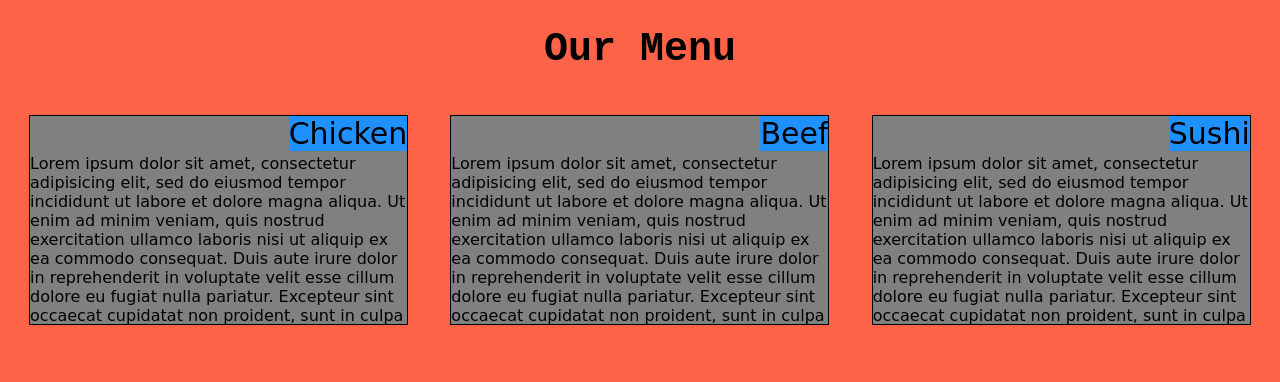
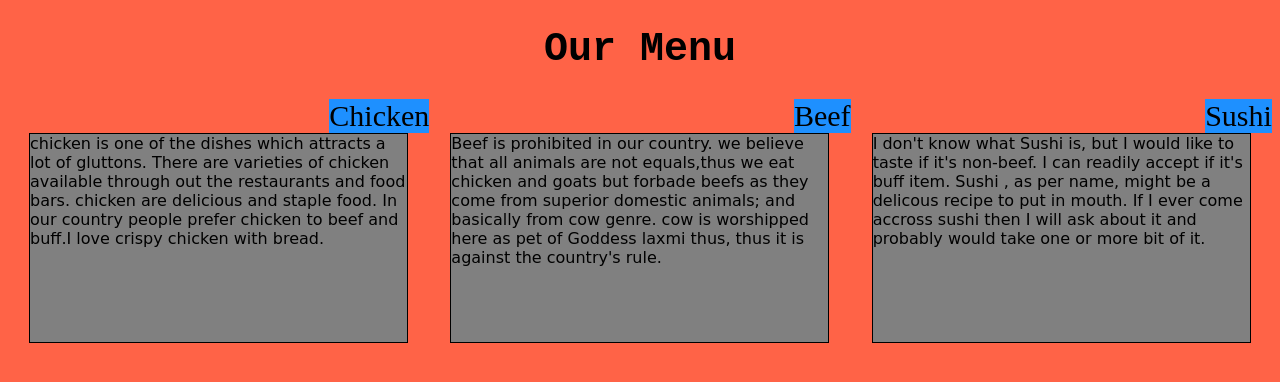
Before and after one commit to Yarbind/coursera-Test, a plain HTML site: page mod2-solution/index.html in a window 1280 px wide. Drawn offline with Linux system fonts and the light colour scheme.

Commit message:
modified assignment

```diff
--- a/mod2-solution/index.html
+++ b/mod2-solution/index.html
@@ -1,4 +1,5 @@
 <!DOCTYPE html>
+<html lang="en">
 <html>
 <head>
 	<title>mod2-solution</title>
@@ -9,25 +10,22 @@
 <body>
 	<h1>Our Menu</h1>
 	<div class="row">
-		<div class="col-lg-4 col-md-6"><p><span>Chicken</span>
-		<br><br>Lorem ipsum dolor sit amet, consectetur adipisicing elit, sed do eiusmod
-		tempor incididunt ut labore et dolore magna aliqua. Ut enim ad minim veniam,
-		quis nostrud exercitation ullamco laboris nisi ut aliquip ex ea commodo
-		consequat. Duis aute irure dolor in reprehenderit in voluptate velit esse
-		cillum dolore eu fugiat nulla pariatur. Excepteur sint occaecat cupidatat non
-		proident, sunt in culpa qui officia deserunt mollit anim id est laborum.</p></div>
-		<div class="col-lg-4 col-md-6"><p><span>Beef</span><br><br>Lorem ipsum dolor sit amet, consectetur adipisicing elit, sed do eiusmod
-		tempor incididunt ut labore et dolore magna aliqua. Ut enim ad minim veniam,
-		quis nostrud exercitation ullamco laboris nisi ut aliquip ex ea commodo
-		consequat. Duis aute irure dolor in reprehenderit in voluptate velit esse
-		cillum dolore eu fugiat nulla pariatur. Excepteur sint occaecat cupidatat non
-		proident, sunt in culpa qui officia deserunt mollit anim id est laborum.</p></div>
-		<div class="col-lg-4 col-sm-1"><p><span>Sushi</span><br><br>Lorem ipsum dolor sit amet, consectetur adipisicing elit, sed do eiusmod
-		tempor incididunt ut labore et dolore magna aliqua. Ut enim ad minim veniam,
-		quis nostrud exercitation ullamco laboris nisi ut aliquip ex ea commodo
-		consequat. Duis aute irure dolor in reprehenderit in voluptate velit esse
-		cillum dolore eu fugiat nulla pariatur. Excepteur sint occaecat cupidatat non
-		proident, sunt in culpa qui officia deserunt mollit anim id est laborum.</p></div>
+		<div class="col-lg-4 col-md-6 col-sm-12">
+		<section>
+		 <span id="chicken">Chicken</span>
+		<p>chicken is one of the dishes which attracts a lot of gluttons. There are varieties of chicken available through out the restaurants and food bars. chicken are delicious and staple food. In our country people prefer chicken to beef and buff.I love crispy chicken with bread.</p>
+	</section></div>
+	</div>
+		<div class="col-lg-4 col-md-6 col-sm-12">
+			<section>
+				<span id="beef">Beef</span>
+				<p>Beef is prohibited in our country. we believe that all animals are not equals,thus we eat chicken and goats but forbade beefs as they come from superior domestic animals; and basically from cow genre. cow is worshipped here as pet of Goddess laxmi thus, thus it is against the country's rule.</p></section>
+			</div>
+		<div class="col-lg-4 col-md-12 col-sm-12">
+			<section>
+				<span id="sushi">Sushi</span>
+				<p>I don't know what Sushi is, but I would like to taste if it's non-beef. I can readily accept if it's buff item. Sushi , as per name, might be a delicous recipe to put in mouth. If I ever come accross sushi then I will ask about it and probably would take one or more bit of it.</p></section>
+			</div>
 	</div>
 
 </body>
```
